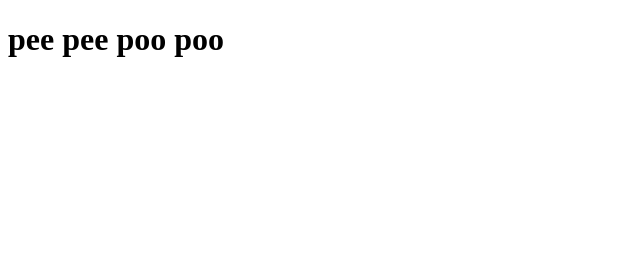
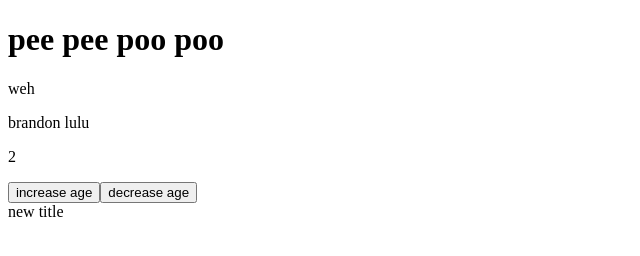
Before and after one commit to 123azemak/Vue.js-thing, a plain HTML site: page index.html in a window 1280 px wide. Shown: the whole page, without its empty margins (0-640 px from the left). Drawn offline with nearby package versions, Linux system fonts and the light colour scheme.

Commit message:
followed along with some of the lesson

```diff
--- a/index.html
+++ b/index.html
@@ -6,9 +6,20 @@
     <meta name="viewport" content="width=device-width, initial-scale=1.0">
     <title>Vue.js Tutorial</title>
     <link rel="stylesheet" src="main.css" href="main.css">
+    <script src="https://unpkg.com/vue@3/dist/vue.global.js"></script>
 </head>
 <body>
     <h1>pee pee poo poo</h1>
+    <div id="app">
+        <p>{{ title }}</p>
+        <p>{{ author }}</p>
+        <p>{{ age }}</p>
+        <!-- button has a directive on it -->
+        <button v-on:click="age++">increase age</button>
+        <button v-on:click="age--">decrease age</button>
+        <div @click="title = 'womp'">new title</div>
+        <!-- <p>{{ title }} - {{ author }} - {{ age }}</p> -->
+    </div>
 </body>
 <script src="index.js"></script>
 </html>
--- a/index.js
+++ b/index.js
@@ -0,0 +1,14 @@
+var app = Vue.createApp({
+data() {
+    return {
+        title: "weh",
+        author: "brandon lulu",
+        age: 2
+    }
+},
+methods: {
+    //something
+}
+});
+
+app.mount('#app');
```
